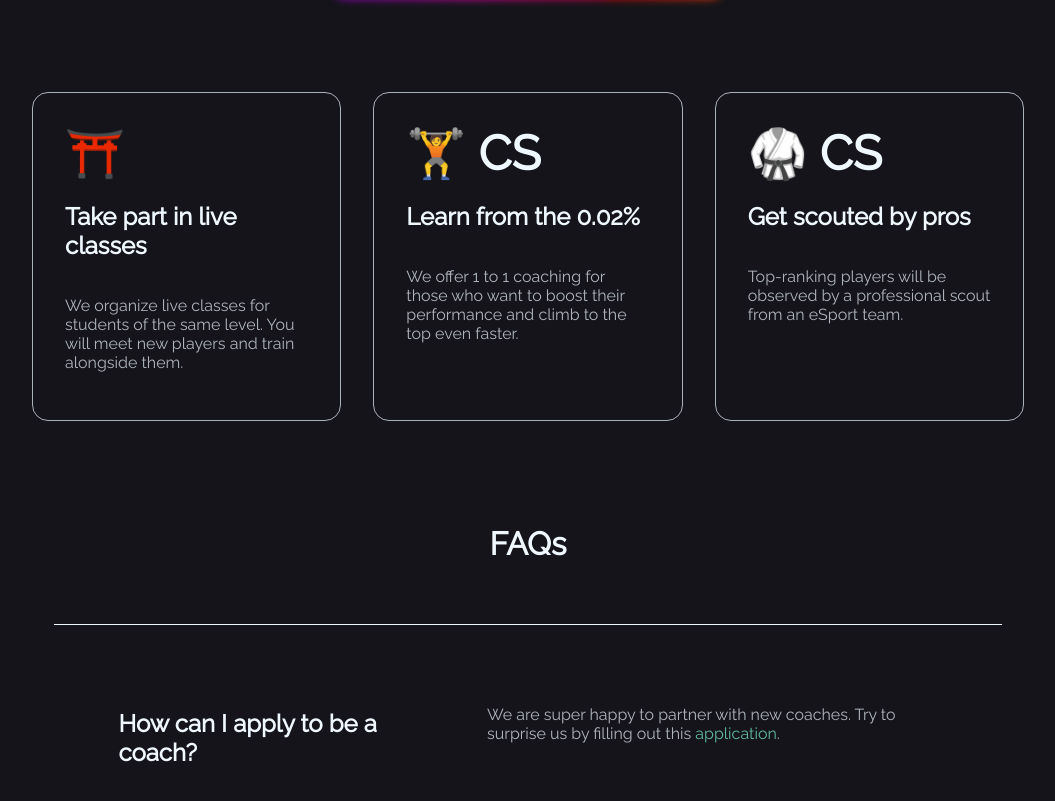
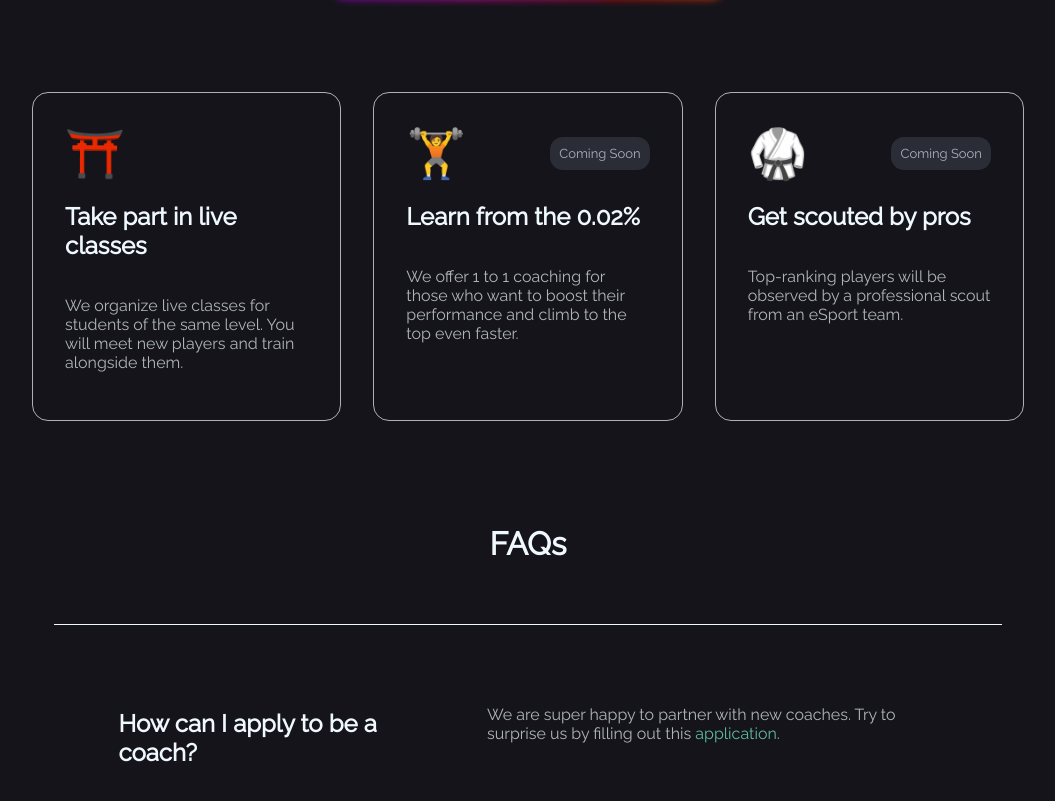
Before and after one commit to delgallo/tatami-landing, a React (Create React App) app: page / in a window 1280 px wide. Shown: the part 1360-2161 px from the top of the page, without its empty margins (112-1167 px from the left). Built offline with nearby package versions, Linux system fonts and the light colour scheme.

Commit message:
coming soon button

```diff
--- a/src/components/Infobox.js
+++ b/src/components/Infobox.js
@@ -1,9 +1,12 @@
 
 
-const Infobox = ({emoji, title, text}) => {
+const Infobox = ({emoji, title, text, comingSoon=false}) => {
     return (
         <div>
-            <h1 style={{ margin: 0, fontSize: "3em"}}>{emoji}</h1>
+            <div>
+                <h1 style={{ margin: 0, fontSize: "3em"}}>{emoji}</h1>
+                {comingSoon && <div className="coming-soon">Coming Soon</div>}
+            </div>
             <h2>{title}</h2>
             <p>{text}</p>
         </div>
--- a/src/components/Program.js
+++ b/src/components/Program.js
@@ -31,14 +31,16 @@ const Program = () => {
                     "
 				/>
 				<Infobox
-					emoji="🏋️ CS"
+					emoji="🏋️"
 					title="Learn from the 0.02%"
 					text="We offer 1 to 1 coaching for those who want to boost their performance and climb to the top even faster."
+					comingSoon={true}
 				/>
 				<Infobox
-					emoji="🥋 CS"
+					emoji="🥋"
 					title="Get scouted by pros"
 					text="Top-ranking players will be observed by a professional scout from an eSport team."
+					comingSoon={true}
 				/>
 			</div>
 		</div>
--- a/src/styling/feature.css
+++ b/src/styling/feature.css
@@ -60,6 +60,22 @@
 
 .info-list > div > p {
     padding: 0;
+}
+
+.info-list > div > div {
+    flex-direction: row;
+    display: flex;
+    justify-content: space-between;
+    align-items: center;
+}
+
+.coming-soon {
+    background-color: #2a2d35;
+    color: #a9b0bf;
+    padding: 0.7em;
+    font-size: small;
+    border-radius: 1em;
+    height: fit-content;
 }
 
 @media only screen and (min-width: 1800px) {
```
